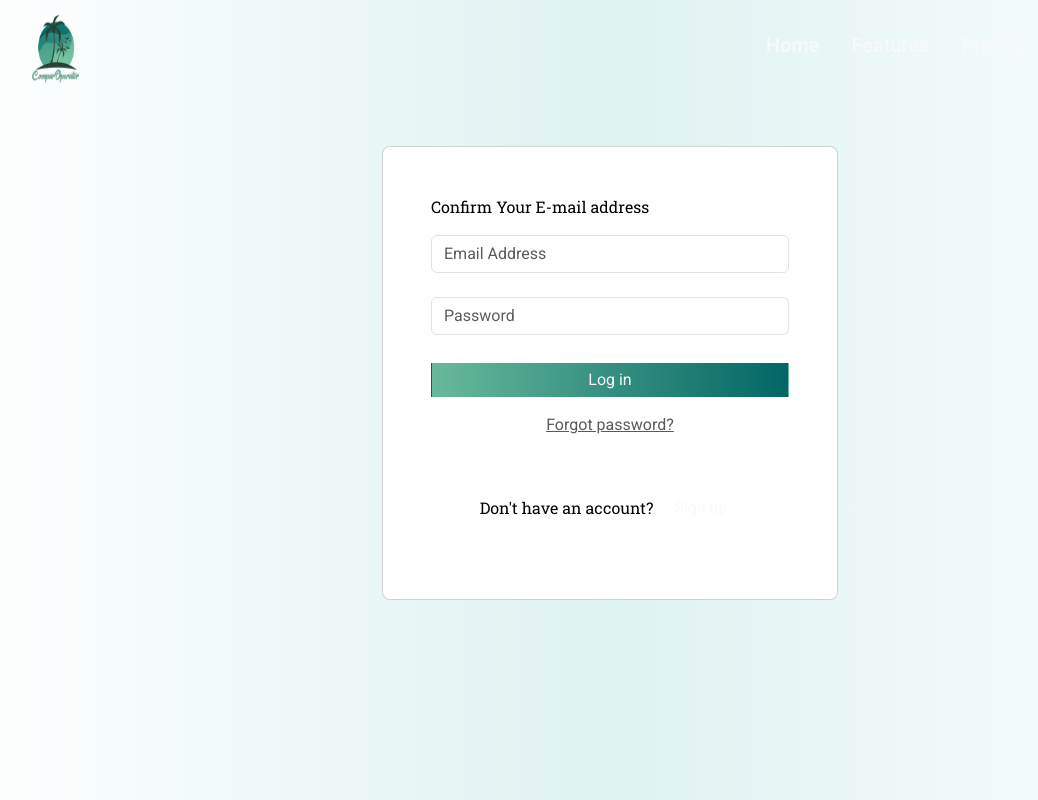
After one commit to GeramHov/CompareOperator, a PHP site: page /pass_reset.php in a window 1280 px wide. The commit adds this page. Shown: the whole page, without its empty margins (30-1068 px from the left). Run offline with PHP 8.4, Linux system fonts and the light colour scheme.

Commit message:
apr 04 12:00

```diff
--- a/PHP/register.php
+++ b/PHP/register.php
@@ -92,7 +92,7 @@
 												type="submit" value="Save" style="outline: none;">Sign
 												Up</button>
 											<br>
-											<a class="text-muted" href="#">Forgot password?</a>
+											<a class="text-muted" href="../pass_reset.php">Forgot password?</a>
 										</div>
 
 										<div class="d-flex align-items-center justify-content-center pb-4">
--- a/SCSS/style.css
+++ b/SCSS/style.css
@@ -113,5 +113,16 @@ p {
     transform: translate(500%, 200%);
     opacity: 0;
     transform: rotate(20deg); } }
+#passreset {
+  height: 100vh;
+  background: #feffff;
+  background: linear-gradient(90deg, #feffff 0%, #def2f1 50%, #feffff 100%); }
+
+#profile {
+  background-color: #eee; }
+  #profile .btn {
+    background-color: #2B7A78; }
+    #profile .btn:hover {
+      background-color: #3AAFA9; }
 
 /*# sourceMappingURL=style.css.map */
--- /dev/null
+++ b/pass_reset.php
@@ -0,0 +1,88 @@
+<?php
+    session_start();
+    include_once('./PARTIALS/header.php');
+?>
+
+<section id="passreset">
+<nav class="navbar navbar-expand-lg">
+    <div class="container-fluid mx-5">
+    <a class="navbar-brand text-light" href="../index.php">
+        <img class="logo" src="../LOGO/logo.png" alt="Logo">
+        <img class="logo logo-hover" src="./IMAGES/star.png" alt="Giant rock">
+      </a>
+    <button class="navbar-toggler text-light" type="button" data-bs-toggle="collapse" data-bs-target="#navbarNav" aria-controls="navbarNav" aria-expanded="false" aria-label="Toggle navigation">
+      <span class="navbar-toggler-icon"></span>
+    </button>
+    <div class="collapse navbar-collapse d-flex justify-content-end" id="navbarNav">
+      <ul class="navbar-nav">
+        <li class="nav-item">
+          <a class="nav-link text-light mx-2" aria-current="page" href="../index.php"><h5>Home</h5></a>
+        </li>
+        <li class="nav-item">
+          <a class="nav-link text-light mx-2" href="#"><h5>Features</h5></a>
+        </li>
+        <li class="nav-item">
+          <a class="nav-link text-light mx-2" href="#"><h5>Pricing</h5></a>
+        </li>
+        <li class="nav-item">
+          <a class="nav-link text-light ms-2 me-5" href=""><h5>Disabled</h5></a>
+        </li>
+      </ul>
+    </div>
+  </div>
+</nav>
+
+    <div class="container pb-5 w-50 my-5">
+               <div class="row d-flex justify-content-center align-items-center h-100">
+                    <div class="col-lg-10 col-xl-9">
+                         <div class="card rounded-3" style="box-shadow: 0 0 0 transparent;">
+                              <div class="row g-0">
+                                   <div class="col-lg-12 d-flex align-items-center">
+                                        <div class="card-body p-4 p-lg-5 text-black">
+
+                                             <form method="post" action="">
+                                                  <p>Confirm Your E-mail address</p>
+
+                                                  <div class="form-outline mb-4">
+                                                       <input type="email" id="form2Example11" class="form-control"
+                                                            placeholder="Email Address" name="email" />
+                                                  </div>
+
+                                                  <div class="form-outline mb-4">
+                                                       <input type="password" id="form2Example22" class="form-control"
+                                                            placeholder="Password" name="password" />
+                                                  </div>
+
+                                                  <div class="text-center pt-1 mb-5 pb-1">
+                                                       <button
+                                                            class="log btn text-light btn-block fa-lg gradient-custom-2 mb-3 pb-1 pt-1 rounded-0"
+                                                            type="submit" name="login" value="Login"
+                                                            style="outline: none;">Log in</button>
+                                                       <br>
+                                                       <a class="text-muted" href="#">Forgot password?</a>
+                                                  </div>
+
+                                                  <div class="d-flex align-items-center justify-content-center pb-4">
+                                                       <p class="mb-0 me-2">Don't have an account?</p>
+                                                       <a href="../PHP/register.php" class="btn text-light rounded-0">Sign
+                                                            up</a>
+                                                  </div>
+                                             </form>
+                                        </div>
+                                   </div>
+                              </div>
+                         </div>
+                    </div>
+               </div>
+          </div>
+     </section>
+    </section>
+
+
+
+
+
+
+<?php
+    include_once('./PARTIALS/bottom.php');
+?>
```
Also changed, not shown: CLASSES/User.php (+24 -19 lines), SCSS/custom.scss (+18 -0 lines), admin.php (+29 -59 lines), index.php (+12 -8 lines), profile.php (+5 -7 lines), 1 other file.
